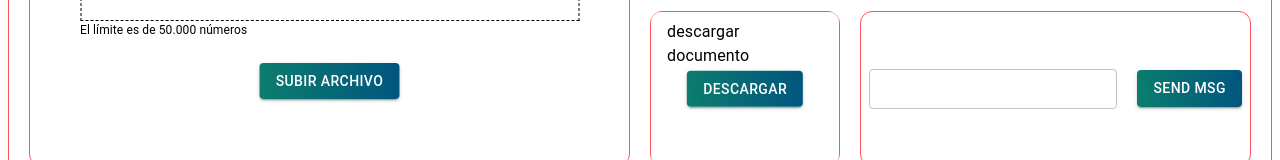
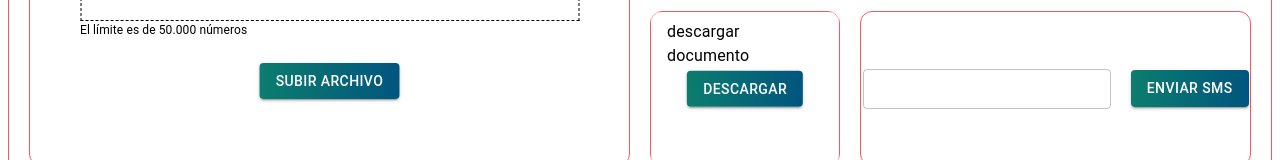
Before and after one commit to Palash101/ahooro, a React (Create React App) app: page /upload-data in a window 1280 px wide. Shown: the part 523-683 px from the top of the page. Built offline with nearby package versions, Linux system fonts and the light colour scheme; no server answers; sample sign-in values are in the browser's storage.

Commit message:
translet

```diff
--- a/src/upload-data/index.js
+++ b/src/upload-data/index.js
@@ -650,7 +650,7 @@ function UploadData() {
                                                     />
                                                 </Box>
                                                 <Box>
-                                                    <Buttons onClick={PostMsg}>Send Msg</Buttons>
+                                                    <Buttons onClick={PostMsg}>Enviar SMS</Buttons>
                                                 </Box>
                                             </Box>
                                         </Box>
```
